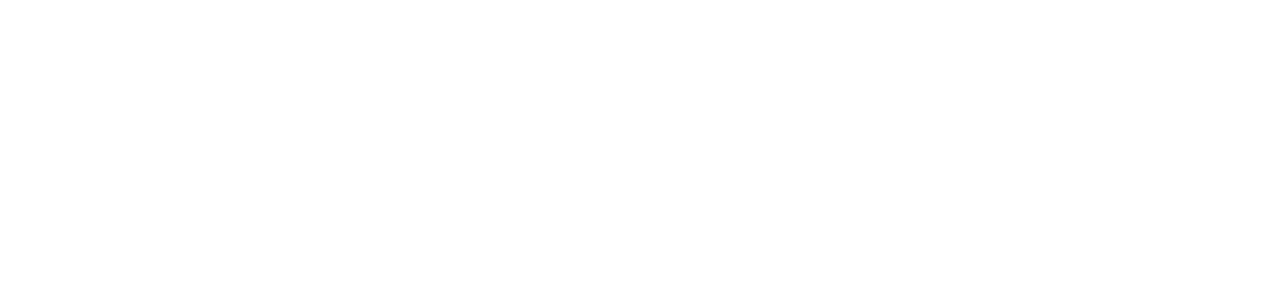
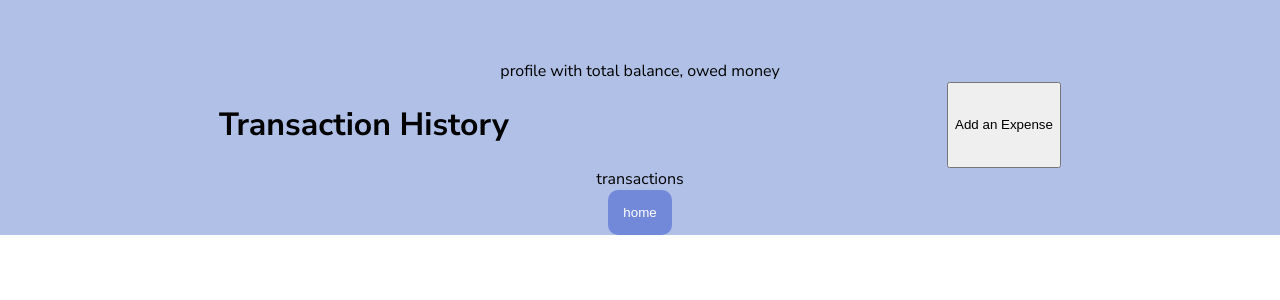
Before and after one commit to ManagemateUCLA/managemate-frontend, a React (Create React App) app in the folder managemate/: page /transaction in a window 1280 px wide. Before the commit this address had no page. Shown: the top 300 px of the page. Built offline with nearby package versions, Linux system fonts and the light colour scheme.

Commit message:
Linked the header tabs
The header tabs now link to actual pages (transaction history and roommate calendar)

```diff
--- a/managemate/src/App.js
+++ b/managemate/src/App.js
@@ -3,7 +3,8 @@ import { BrowserRouter, Route, Routes } from "react-router-dom";
 import "./App.css";
 import About from './pages/about';
 import Home from './pages/home';
-import Login from './pages/login';
+import Transaction from './pages/transaction';
+import Schedule from './pages/schedule';
 
 function App() {
   return (
@@ -13,7 +14,8 @@ function App() {
           <Route path="/" element={<About />} />
           <Route path="/about" element={<About />} />
           <Route path="/home" element={<Home />} />
-          <Route path="/login" element={<Login/>} />
+          <Route path="/transaction" element={<Transaction/>} />
+          <Route path="/schedule" element={<Schedule/>} />
         </Routes>
       </BrowserRouter>
     </div>
--- a/managemate/src/pages/home.js
+++ b/managemate/src/pages/home.js
@@ -12,8 +12,8 @@ function Home() {
         </div>
         <div className='row'
             style={{width:'100%', backgroundColor:'#F6E5B6', padding: '8px'}}>
-            <Link className='link'>Transaction History</Link>
-            <Link className='link'>Roommate Calendar</Link>
+            <Link className='link' to='/Transaction'>Transaction History</Link>
+            <Link className='link' to='/Schedule'>Roommate Calendar</Link>
         </div>
         <div className='column' style={{margin:'20px'}}>
             <div className='row'>
--- /dev/null
+++ b/managemate/src/pages/schedule.js
@@ -0,0 +1,29 @@
+import React from 'react';
+import '../styles/general.css';
+import Button from 'react-bootstrap/Button';
+import logo from '../components/logo.png';
+import { HashLink as Link } from 'react-router-hash-link';
+
+function Schedule() {
+  return (
+    <div className='background'>
+        <div>header of today's date and such</div>
+        <div className='row'>
+            <div className='column'>
+                <Button>Create an Event</Button>
+                <div>mini calendar</div>
+                <h3>People</h3>
+                <div>roommates</div>
+            </div>
+            <div>
+                big calendar
+            </div>
+        </div>
+        <Link to='/Home'>
+            <Button className='button'>home</Button>
+        </Link>
+    </div>
+  );
+}
+
+export default Schedule;
--- a/managemate/src/pages/login.js
+++ b/managemate/src/pages/transaction.js
@@ -4,28 +4,24 @@ import Button from 'react-bootstrap/Button';
 import logo from '../components/logo.png';
 import { HashLink as Link } from 'react-router-hash-link';
 
-function Login() {
+function Transaction() {
   return (
     <div className='background'>
-        <div>
-            <img src={logo}></img>
-        </div>
-        <div className='column'>
+        <div>profile with total balance, owed money</div>
+        <div className='row'>
             <h1>
-                About
+                Transaction History
             </h1>
-            <p>
-                description
-            </p>
+            <Button>Add an Expense</Button>
         </div>
         <div className='row'>
-            <Link to='/Home'>
-                <Button className='button'>Login</Button>
-            </Link>
+            transactions
         </div>
+        <Link to='/Home'>
+            <Button className='button'>home</Button>
+        </Link>
     </div>
-
   );
 }
 
-export default Login;
+export default Transaction;
```
